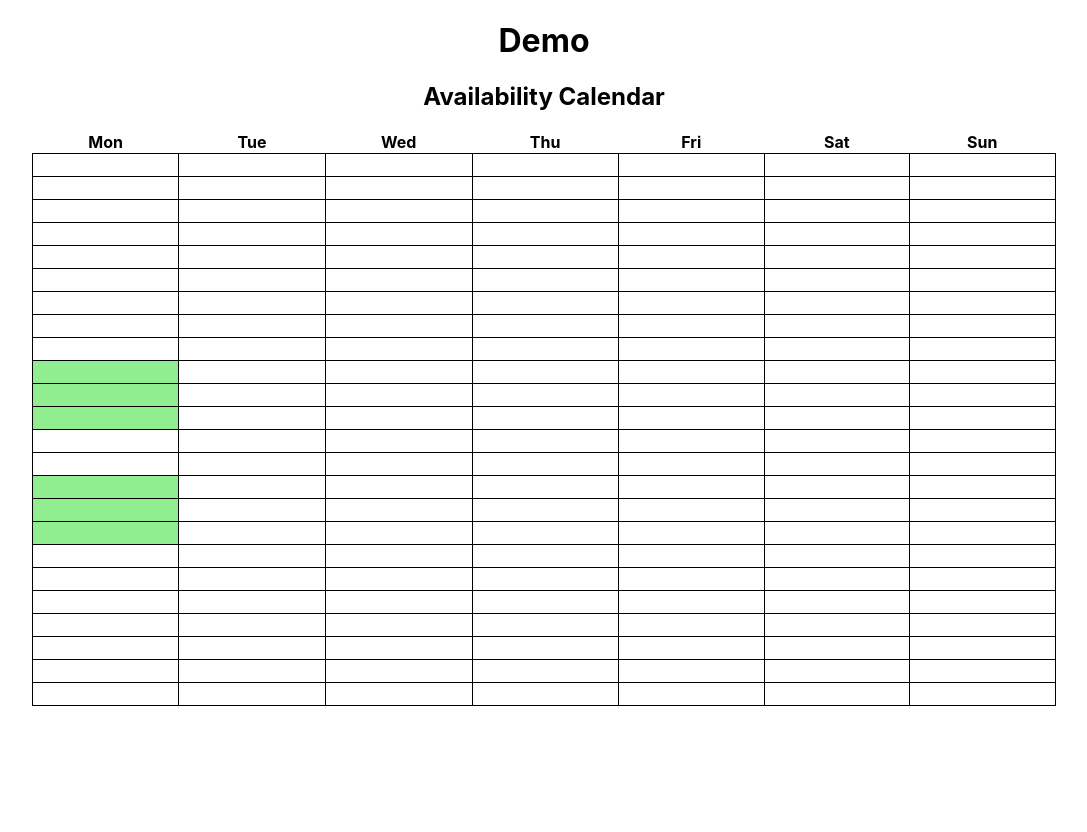
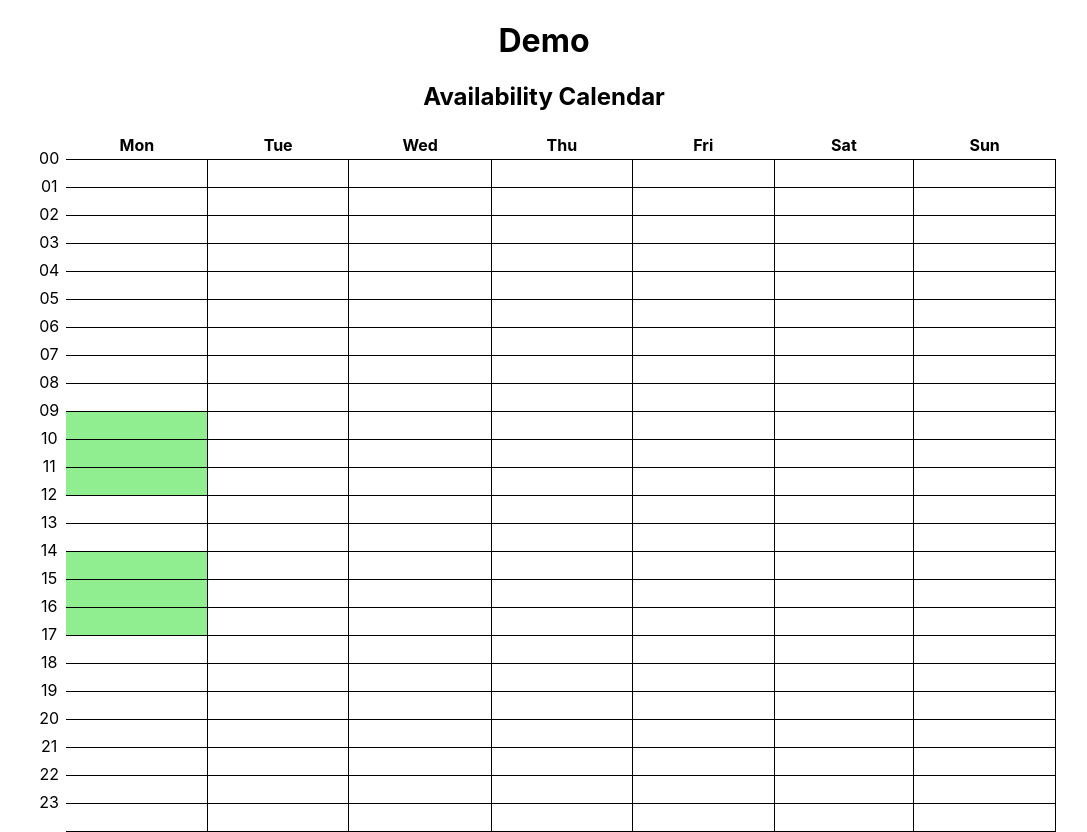
Before and after one commit to AnthonyLiu/availabilityCalendar, a React (Create React App) app in the folder frontend/: page / in a window 1280 px wide. Shown: the whole page, without its empty margins (96-1183 px from the left). Before the commit the page ends 800 px from the top, so only its background shows below. Built offline with nearby package versions, Linux system fonts and the light colour scheme.

Commit message:
add time indicator to the left of the table

```diff
--- a/frontend/src/components/calendar.module.css
+++ b/frontend/src/components/calendar.module.css
@@ -11,6 +11,16 @@ tr {
 td {
   border: 1px solid black;
   color: transparent;
+  height: 25px;
+}
+
+.time-indicator {
+  border: 1px solid transparent;
+  color: black;
+}
+
+.time-indicator-div {
+  margin-top: -25px;
 }
 
 /* this should use a global style and color variable for app level consistence */
--- a/frontend/src/components/calendar.tsx
+++ b/frontend/src/components/calendar.tsx
@@ -82,6 +82,7 @@ const Calendar = (props: CalendarProps) => {
     <h2>Availability Calendar</h2>
     <table className={styles.table}>
       <tr>
+        <td className={styles['time-indicator']}></td>
         {Object.values(weekdayShortName).map(dayName => {
           return <th>{dayName}</th>;
         })}
@@ -91,13 +92,17 @@ const Calendar = (props: CalendarProps) => {
           // Could use loop here to save coding, but I feels this is more clear and UI might have different design on weekdays
           return <tr>
             {
-              [...Array(7)].map((x, i) => {
-                console.log(i+1);
-                console.log(value[(i + 1).toString()]);
-                return <td className={getStatusClassName(value[(i + 1).toString()].availability)}>
-                    {value[(i + 1).toString()].timeString}
-                    {value[(i + 1).toString()].availability}
-                  </td>;
+              [...Array(8)].map((x, i) => {
+                if (i === 0) {
+                  // display hourly time at the most left of the table for user
+                  return (<td className={styles['time-indicator']}>
+                      <div className={styles['time-indicator-div']}>{value[(i+1).toString()].timeString.slice(-2)}</div>
+                    </td>);
+                } else {
+                  return <td className={getStatusClassName(value[(i).toString()].availability)}>
+                      {value[(i).toString()].timeString}
+                    </td>;
+                }
               })
             }
           </tr>
```
